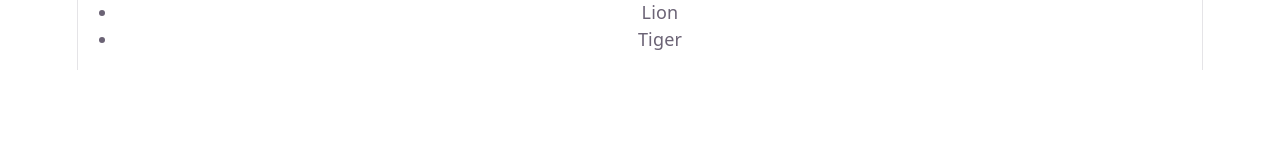
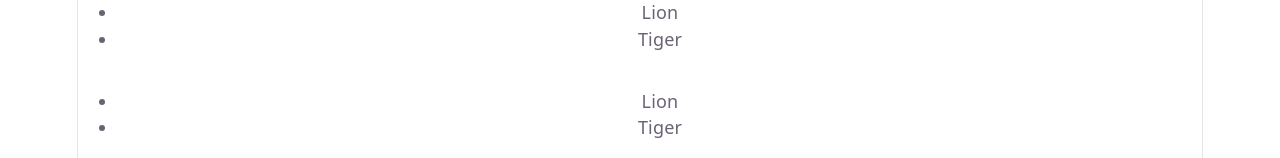
Before and after one commit to surajmondal2005/react-playground, a React (Vite) app in the folder my-first-react-app/: page / in a window 1280 px wide. Shown: the part 757-915 px from the top of the page. Before the commit the page ends 827 px from the top, so only its background shows below. Built offline with nearby package versions, Linux system fonts and the light colour scheme.

Commit message:
List of components example

```diff
--- /dev/null
+++ b/my-first-react-app/src/ListofComponents.jsx
@@ -0,0 +1,23 @@
+function List2(props) {
+  return <li>{props.animal}</li>;
+}
+
+function List1(props) {
+  return (
+    <ul>
+      {props.animals.map((animal) => {
+        return <List2 key={animal} animal={animal} />;
+      })}
+    </ul>
+  );
+}
+
+export function ListOfComponents() {
+  const animals = ["Lion", "Tiger"];
+
+  return (
+    <div>
+      <List1 animals={animals} />
+    </div>
+  );
+}
--- a/my-first-react-app/src/main.jsx
+++ b/my-first-react-app/src/main.jsx
@@ -10,6 +10,7 @@ import PropsAsFunctions from "./PropsAsFunctions.jsx";
 import PropsWithSpread from "./PropsWithSpread";
 import NestedProps from "./NestedProps.jsx";
 import { ConditionRendering } from "./ConditionalRendering.jsx";
+import { ListOfComponents } from "./ListofComponents.jsx";
 createRoot(document.getElementById("root")).render(
   <StrictMode>
     <Greeting />
@@ -20,5 +21,6 @@ createRoot(document.getElementById("root")).render(
     <PropsWithSpread />
     <NestedProps />
     <ConditionRendering />
+    <ListOfComponents />
   </StrictMode>,
 );
```
